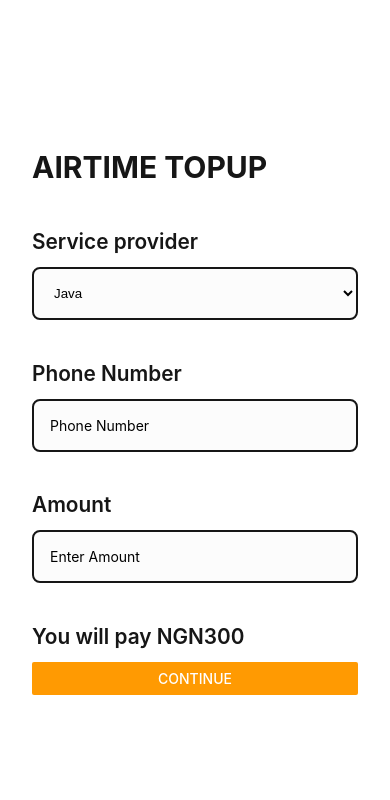
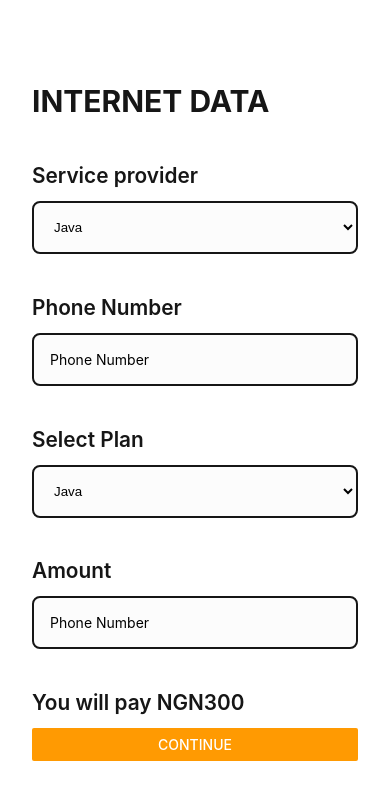
Before and after one commit to AugustBemsen/forfait, a React Native app: screen / in a window 390 px wide. Shown: the top 800 px of the page. Built offline with nearby package versions, Linux system fonts and the light colour scheme.

Commit message:
implement internet data purchase form

```diff
--- a/App.js
+++ b/App.js
@@ -3,12 +3,14 @@ import Home from "./screens/Home";
 import Login from "./screens/Login";
 import Register from "./screens/Register";
 import Airtime from "./screens/Airtime";
+import InternetData from "./screens/InternetData";
 
 export default function App() {
   return (
     // <Login />
     // <Register />
     // <Home />
-    <Airtime />
+    // <Airtime />
+    <InternetData />
   );
 }
--- /dev/null
+++ b/screens/InternetData.js
@@ -0,0 +1,42 @@
+import { StyleSheet, Text, View, TextInput, Button } from "react-native";
+import Select from "../components/Select";
+import { purchaseStyles } from "./Airtime";
+
+export default function InternetData() {
+  return (
+    <View style={purchaseStyles.container}>
+      <View style={{ width: "100%" }}>
+        <Text style={purchaseStyles.title}>Internet Data</Text>
+        <View style={purchaseStyles.inputGroup}>
+          <Select label="Service provider" />
+        </View>
+        <View style={purchaseStyles.inputGroup}>
+          <Text style={purchaseStyles.label}>Phone Number</Text>
+          <TextInput
+            keyboardType="number-pad"
+            style={purchaseStyles.input}
+            placeholder="Phone Number"
+          />
+        </View>
+        <View style={purchaseStyles.inputGroup}>
+          <Select label="Select Plan" />
+        </View>
+        <View style={purchaseStyles.inputGroup}>
+          <Text style={purchaseStyles.label}>Amount</Text>
+          <TextInput
+            keyboardType="number-pad"
+            style={purchaseStyles.input}
+            placeholder="Phone Number"
+          />
+        </View>
+        <Text style={purchaseStyles.label}>You will pay NGN300</Text>
+        <Button
+          title="Continue"
+          style={purchaseStyles.btn}
+          color="#FF9A02"
+          accessibilityLabel="Login"
+        />
+      </View>
+    </View>
+  );
+}
```
